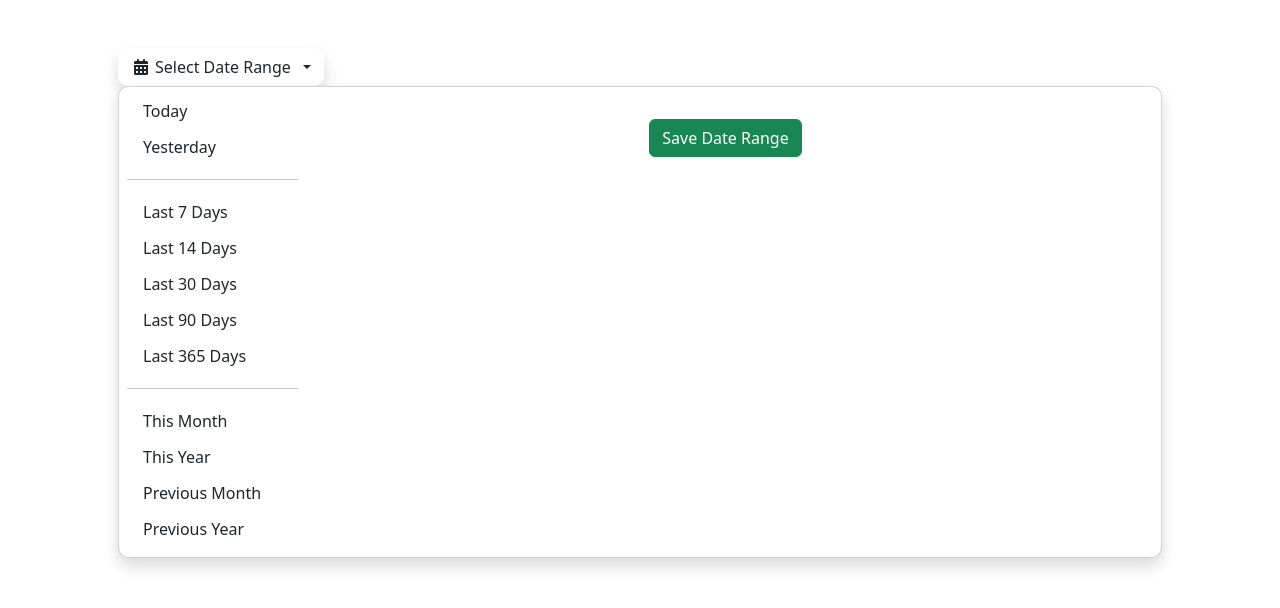
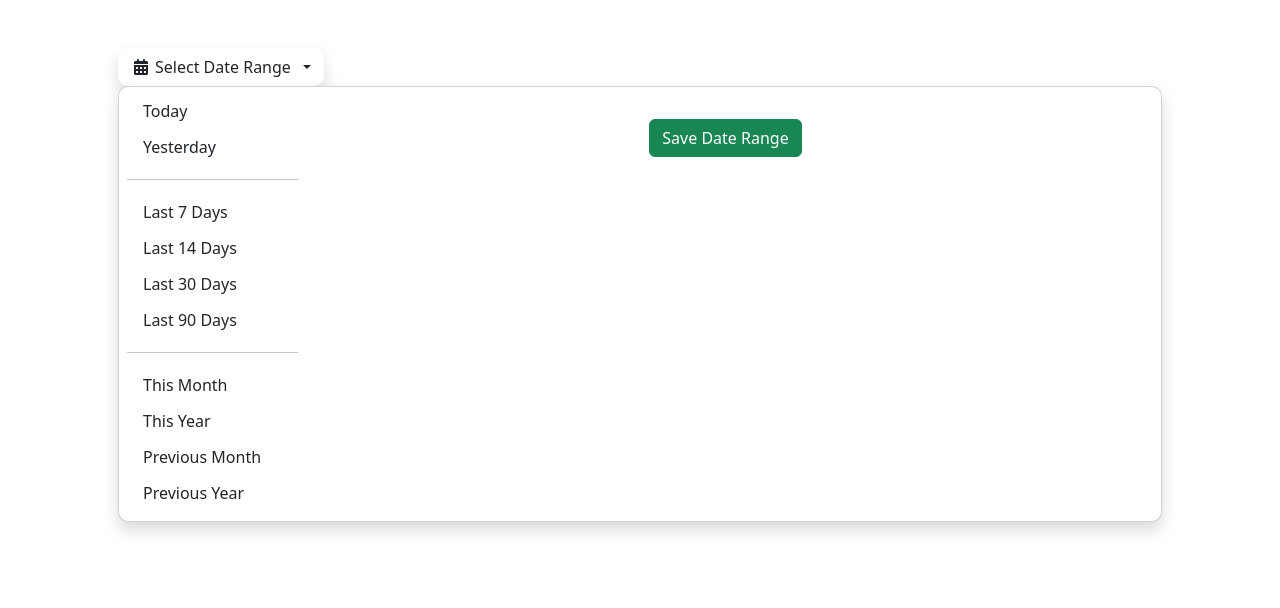
Before and after one commit to gitcamy/DittofiObjects, a plain HTML site: page index.html in a window 1280 px wide. Drawn offline with nearby package versions, Linux system fonts and the light colour scheme; a script that the page names is missing.

```diff
--- a/index.html
+++ b/index.html
@@ -38,7 +38,6 @@
                         <p class="mb-1 px-3 py-1 date-text selectable-date-range" id="select-last-14">Last 14 Days</p>
                         <p class="mb-1 px-3 py-1 date-text selectable-date-range" id="select-last-30">Last 30 Days</p>
                         <p class="mb-1 px-3 py-1 date-text selectable-date-range" id="select-last-90">Last 90 Days</p>
-                        <p class="mb-1 px-3 py-1 date-text selectable-date-range" id="select-last-365">Last 365 Days</p>
                         <hr class="hr" />
                         <p class="mb-1 px-3 py-1 date-text selectable-date-range" id="select-this-month">This Month</p>
                         <p class="mb-1 px-3 py-1 date-text selectable-date-range" id="select-this-year">This Year</p>
```
